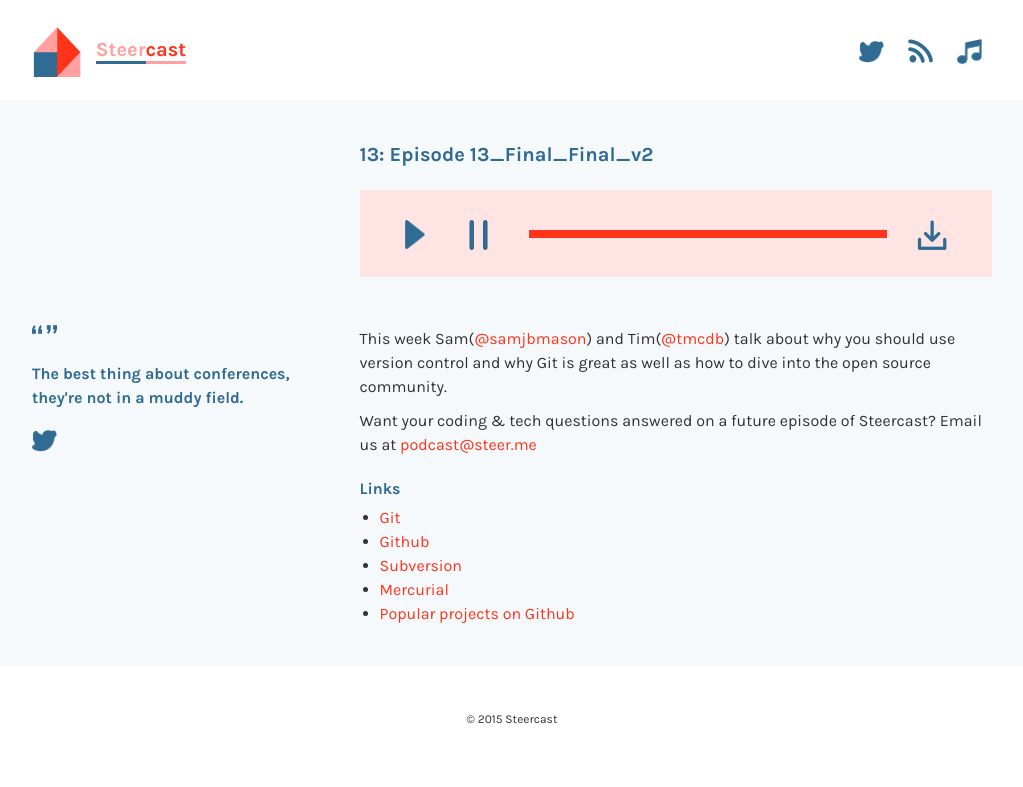
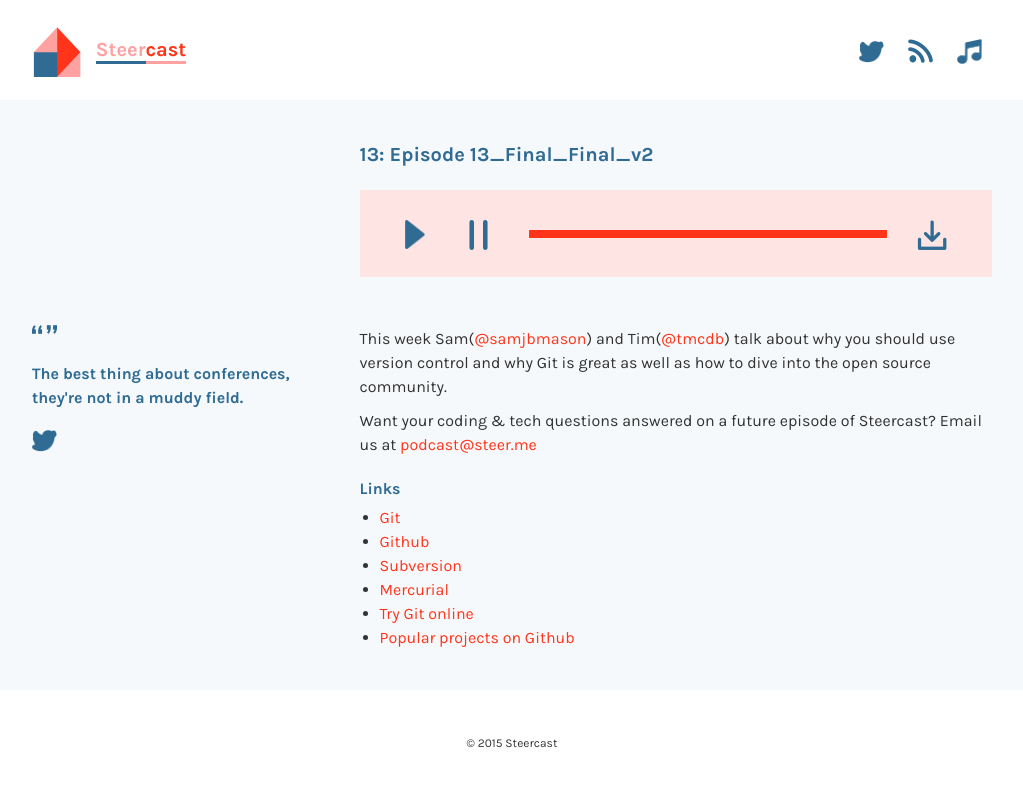
Before and after one commit to vivienney/podcast, a Jekyll site: the page built from _episodes/13.markdown, in a window 1280 px wide. Shown: the top 787 px of the page, without its empty margins (128-1151 px from the left). Built offline with Jekyll 4.4.1, drawn with Linux system fonts in a browser that asks for light colours.

Commit message:
Add try git link

```diff
--- a/_episodes/13.markdown
+++ b/_episodes/13.markdown
@@ -22,4 +22,5 @@ Want your coding & tech questions answered on a future episode of Steercast? Ema
 - [Github](https://github.com/)
 - [Subversion](https://subversion.apache.org/)
 - [Mercurial](http://mercurial.selenic.com/)
+- [Try Git online](https://try.github.io/)
 - [Popular projects on Github](https://github.com/explore)
```
